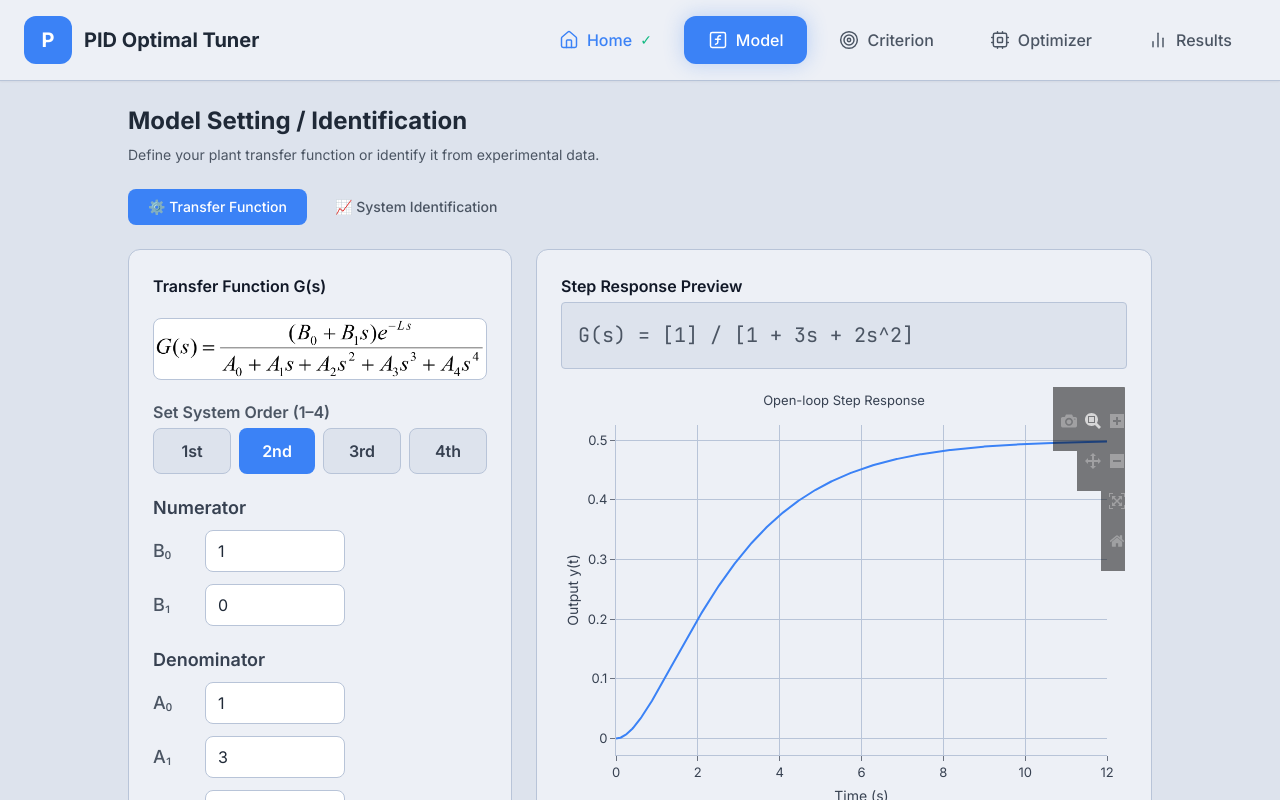
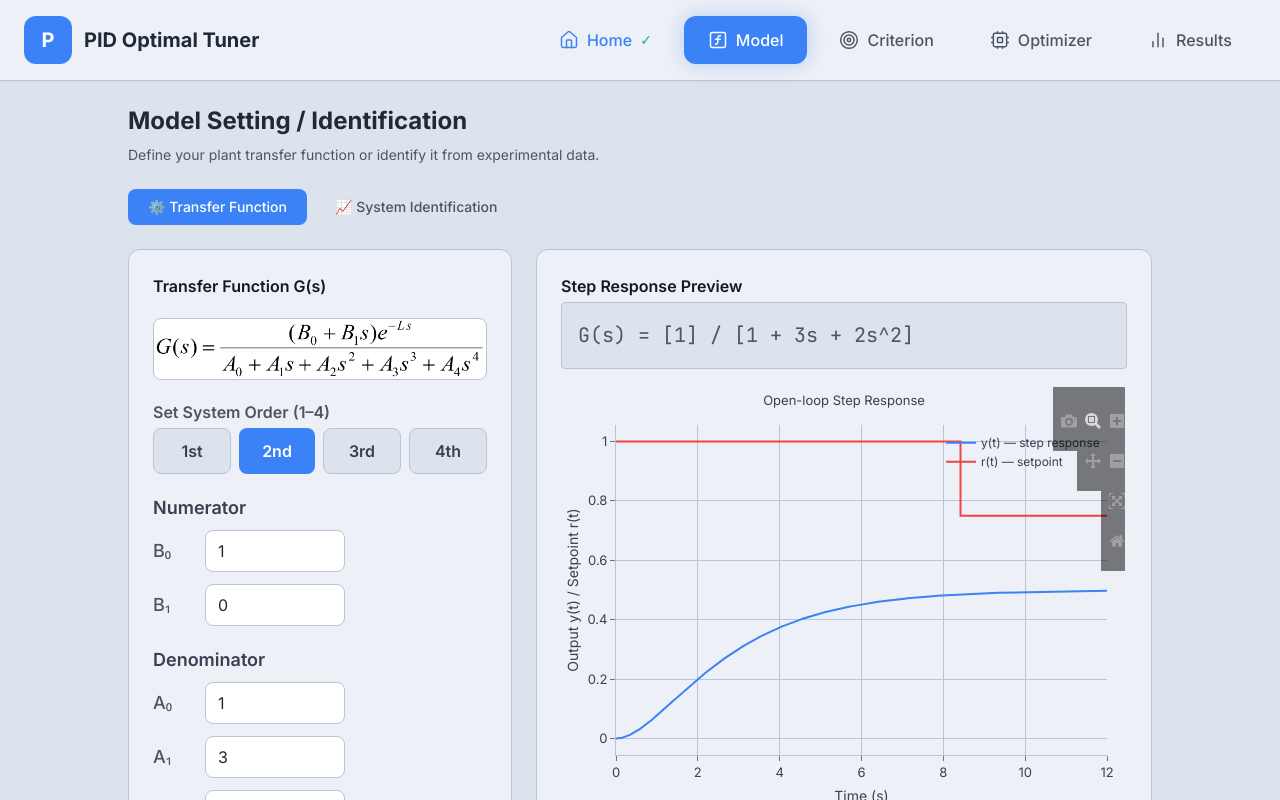
Before and after one commit to romasevych-yuriy/PID_Optimal_Tuner, a React (Vite) app: page /#/model in a window 1280 px wide. Shown: the top 800 px of the page. Built offline with nearby package versions, Linux system fonts and the light colour scheme.

Commit message:
feat: add r(t) setpoint trace to step response preview

```diff
--- a/src/pages/ModelPage.jsx
+++ b/src/pages/ModelPage.jsx
@@ -293,18 +293,29 @@ export default function ModelPage() {
             {previewData ? (
               <PlotlyChart
                 id="tf-preview"
-                data={[{
-                  x: previewData.t,
-                  y: previewData.y,
-                  type: 'scatter',
-                  mode: 'lines',
-                  name: 'y(t)',
-                  line: { color: '#3b82f6', width: 2 },
-                }]}
+                data={[
+                  {
+                    x: previewData.t,
+                    y: previewData.y,
+                    type: 'scatter',
+                    mode: 'lines',
+                    name: 'y(t) — step response',
+                    line: { color: '#3b82f6', width: 2 },
+                  },
+                  {
+                    x: previewData.t,
+                    y: previewData.t.map(ti => ti < 0.7 * tCalc ? 1.0 : 0.75),
+                    type: 'scatter',
+                    mode: 'lines',
+                    name: 'r(t) — setpoint',
+                    line: { color: '#ef4444', width: 2, shape: 'hv' },
+                  },
+                ]}
                 layout={{
                   title: { text: 'Open-loop Step Response', font: { size: 13 } },
                   xaxis: { title: { text: 'Time (s)', font: { size: 14 } }, tickfont: { size: 13 } },
-                  yaxis: { title: { text: 'Output y(t)', font: { size: 14 } }, tickfont: { size: 13 } },
+                  yaxis: { title: { text: 'Output y(t) / Setpoint r(t)', font: { size: 14 } }, tickfont: { size: 13 } },
+                  legend: { x: 0.99, y: 0.99, xanchor: 'right', yanchor: 'top' },
                   height: 420,
                 }}
               />
```
